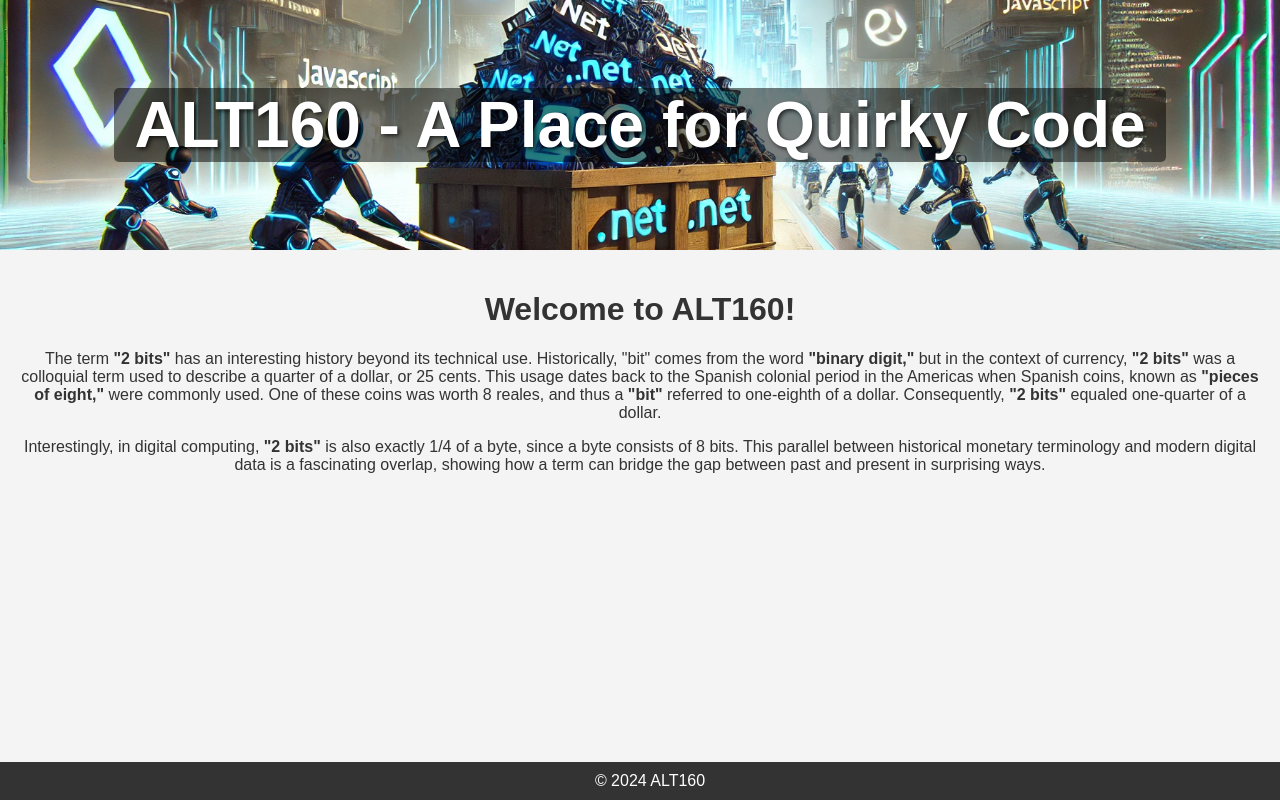
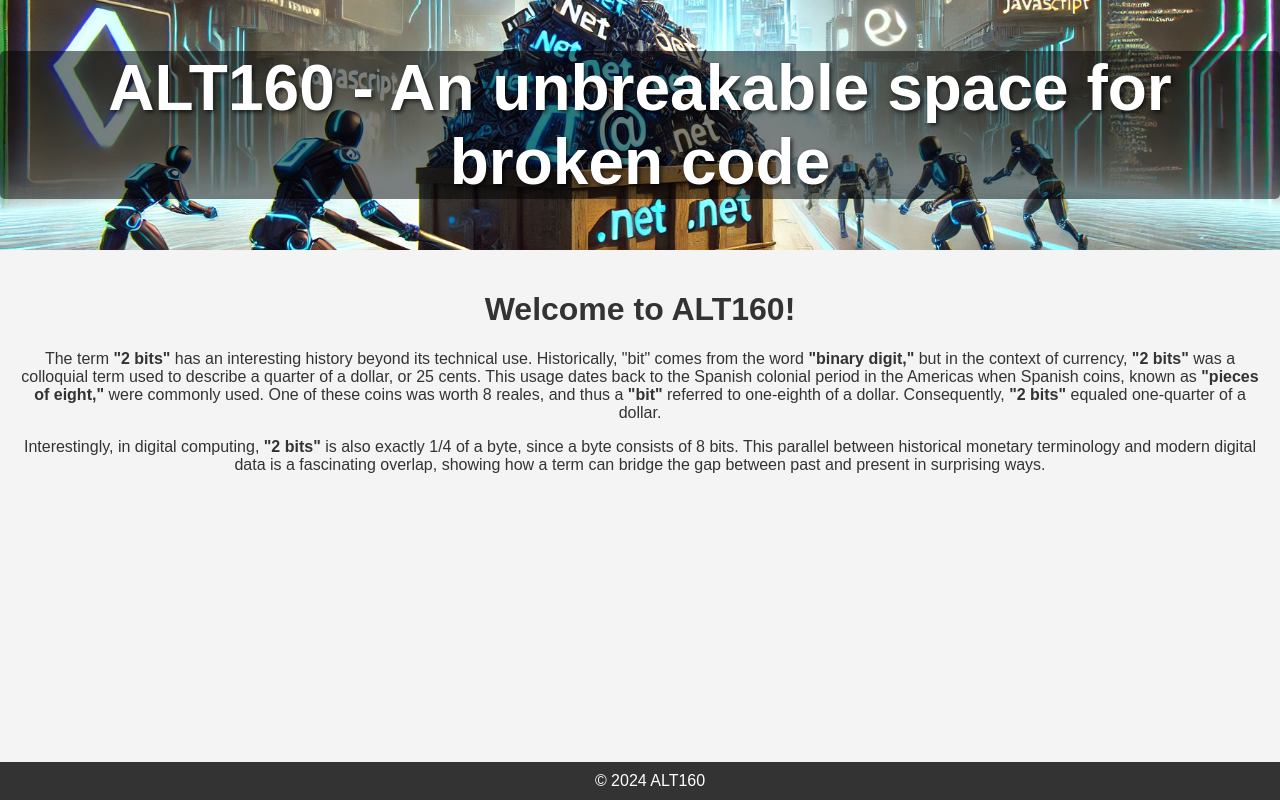
Before and after one commit to alt160/alt160.github.io, a plain HTML site: page index.html in a window 1280 px wide. Drawn offline with Linux system fonts and the light colour scheme.

Commit message:
Update index.html

```diff
--- a/index.html
+++ b/index.html
@@ -3,7 +3,7 @@
 <head>
     <meta charset="UTF-8">
     <meta name="viewport" content="width=device-width, initial-scale=1.0">
-    <title>ALT160 - A Place for Quirky Code</title>
+    <title>ALT160 - An unbreakable space for broken code.</title>
     <style>
         body {
             font-family: Arial, sans-serif;
@@ -49,7 +49,7 @@
 </head>
 <body>
     <div class="header">
-        <h1>ALT160 - A Place for Quirky Code</h1>
+        <h1>ALT160 - An unbreakable space for broken code</h1>
     </div>
     <div class="content">
         <h1>Welcome to ALT160!</h1>
```
